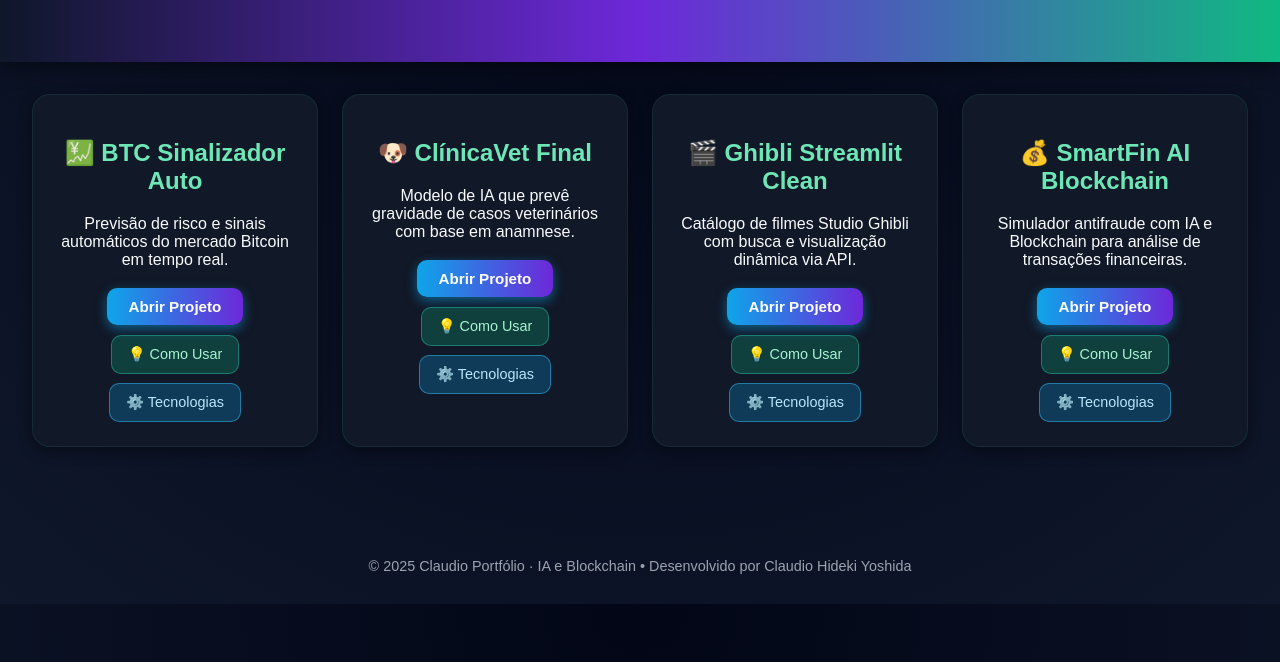
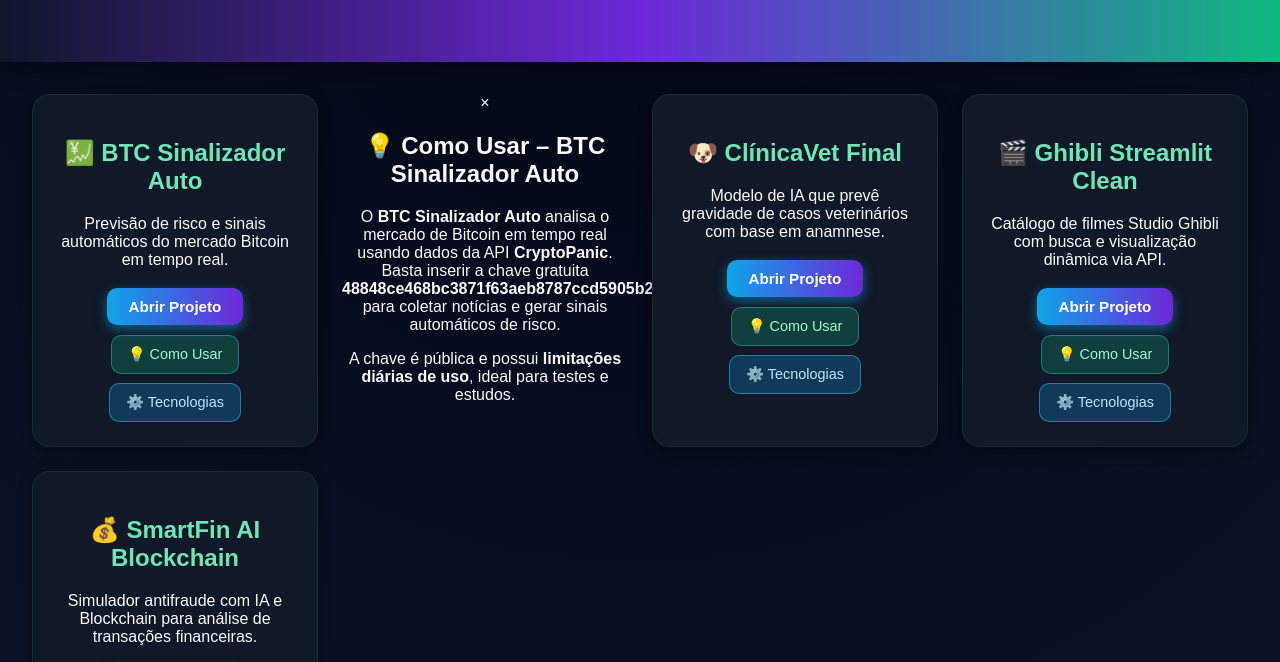
Before and after one commit to Claudio577/yoshida-portfolio, a plain HTML site: page index.html in a window 1280 px wide. Shown: the part 133-795 px from the top of the page. Drawn offline with Linux system fonts and the light colour scheme.

Commit message:
Update index.html

```diff
--- a/index.html
+++ b/index.html
@@ -26,6 +26,21 @@
           <button class="btn-tecnologias">⚙️ Tecnologias</button>
         </div>
       </div>
+<!-- Modal "Como Usar" - BTC Sinalizador Auto -->
+<div id="btcModal" class="modal">
+  <div class="modal-content">
+    <span class="fechar" onclick="fecharModal('btcModal')">&times;</span>
+    <h2>💡 Como Usar – BTC Sinalizador Auto</h2>
+    <p>
+      O <strong>BTC Sinalizador Auto</strong> analisa o mercado de Bitcoin em tempo real usando dados da API
+      <strong>CryptoPanic</strong>. Basta inserir a chave gratuita
+      <strong>48848ce468bc3871f63aeb8787ccd5905b2a90f3</strong> para coletar notícias e gerar sinais automáticos de risco.
+    </p>
+    <p>
+      A chave é pública e possui <strong>limitações diárias de uso</strong>, ideal para testes e estudos.
+    </p>
+  </div>
+</div>
 
       <!-- Projeto 2 -->
       <div class="card">
```
